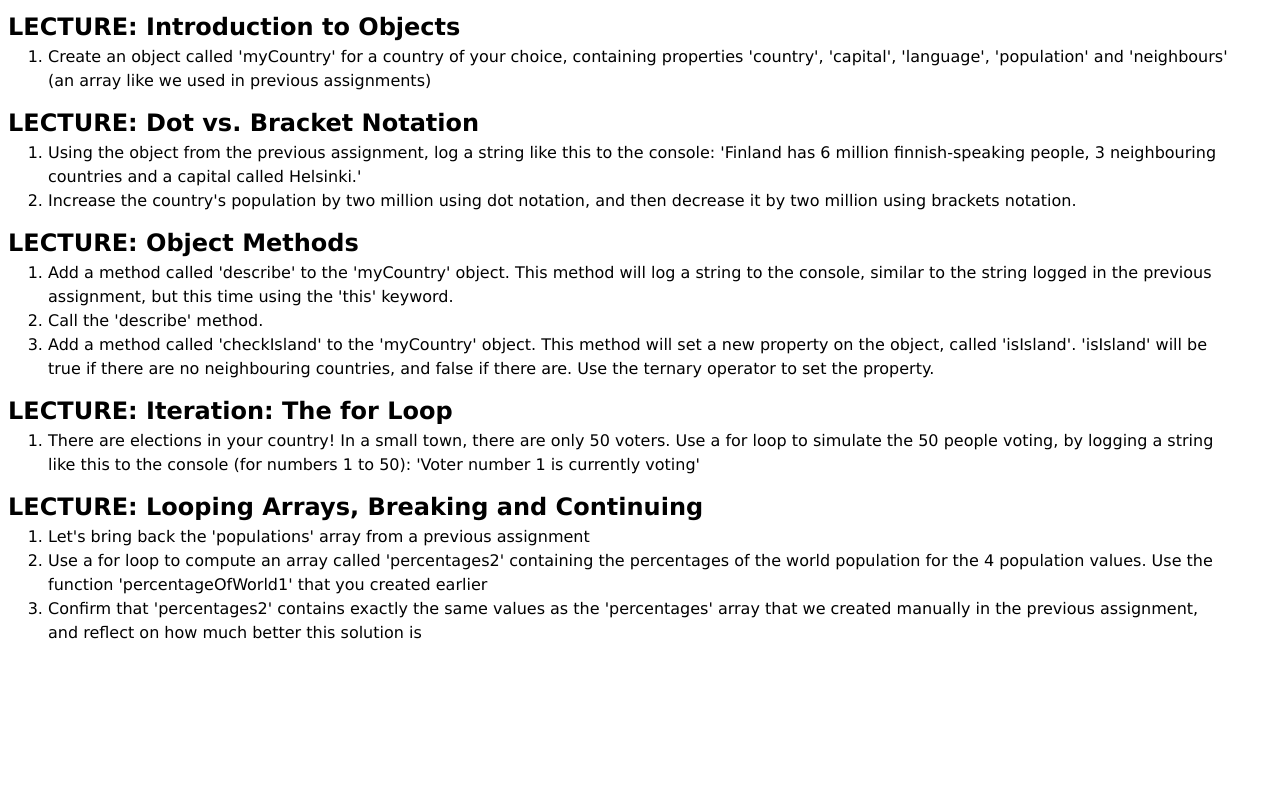
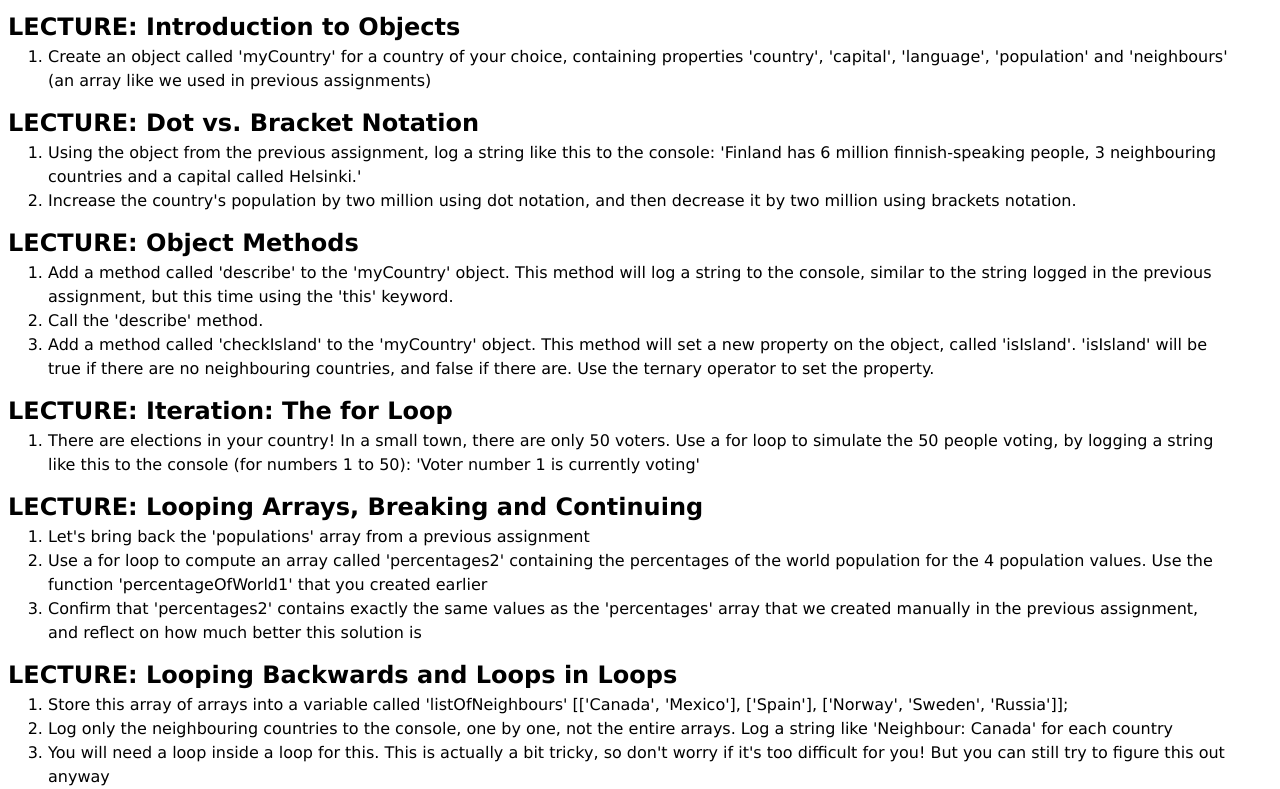
Before and after one commit to PRCWebDev/learning-javascript, a plain HTML site: page js-assignments/02-fundamentals-part-2/index.html in a window 1280 px wide. Shown: the part 963-1752 px from the top of the page. Before the commit the page ends 1608 px from the top, so only its background shows below. Drawn offline with Linux system fonts and the light colour scheme.

Commit message:
learnead about Looping Backwards and Loops in Loops & completed 1 assignment

```diff
--- a/js-assignments/02-fundamentals-part-2/assignments.js
+++ b/js-assignments/02-fundamentals-part-2/assignments.js
@@ -163,3 +163,17 @@ for (let i = 0; i < populations.length; i++) {
   percentages2.push(perc);
 }
 console.log(percentages2);
+
+////////////////////////////////////
+// LECTURE: Looping Backwards and Loops in Loops
+const listOfNeighbours = [
+  ["Canada", "Mexico"],
+  ["Spain"],
+  ["Norway", "Sweden", "Russia"],
+];
+
+for (let i = 0; i < listOfNeighbours.length; i++) {
+  for (let y = 0; y < listOfNeighbours[i].length; y++) {
+    console.log(`Neighbour: ${listOfNeighbours[i][y]}`);
+  }
+}
--- a/js-assignments/02-fundamentals-part-2/index.html
+++ b/js-assignments/02-fundamentals-part-2/index.html
@@ -183,6 +183,23 @@
       </li>
     </ol>
 
+    <h2>LECTURE: Looping Backwards and Loops in Loops</h2>
+    <ol>
+      <li>
+        Store this array of arrays into a variable called 'listOfNeighbours'
+        [['Canada', 'Mexico'], ['Spain'], ['Norway', 'Sweden', 'Russia']];
+      </li>
+      <li>
+        Log only the neighbouring countries to the console, one by one, not the
+        entire arrays. Log a string like 'Neighbour: Canada' for each country
+      </li>
+      <li>
+        You will need a loop inside a loop for this. This is actually a bit
+        tricky, so don't worry if it's too difficult for you! But you can still
+        try to figure this out anyway
+      </li>
+    </ol>
+
     <script src="script.js"></script>
     <script src="assignments.js"></script>
   </body>
```
Also changed, not shown: js-lessons/02-fundamentals-part-2/script.js (+32 -1 lines).
